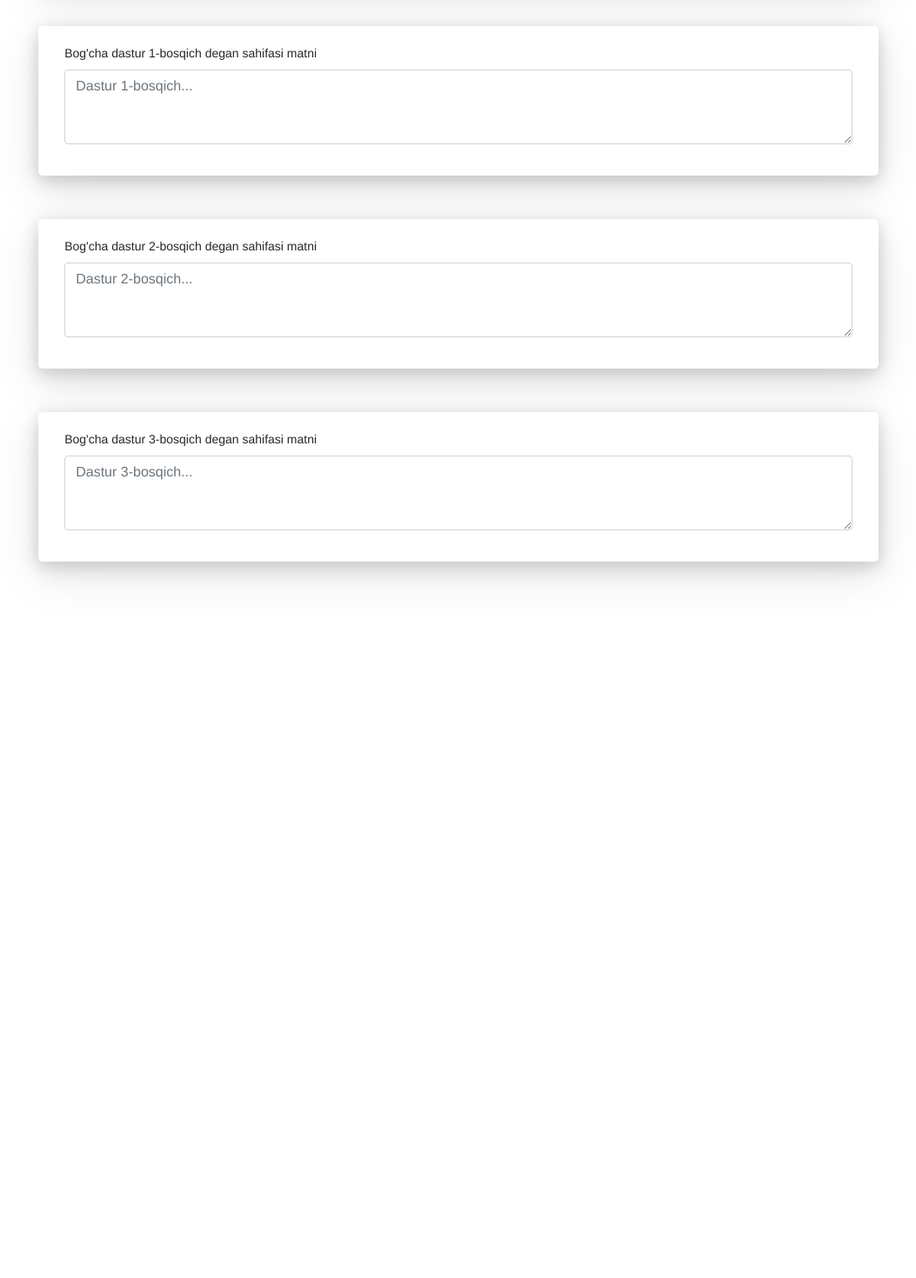
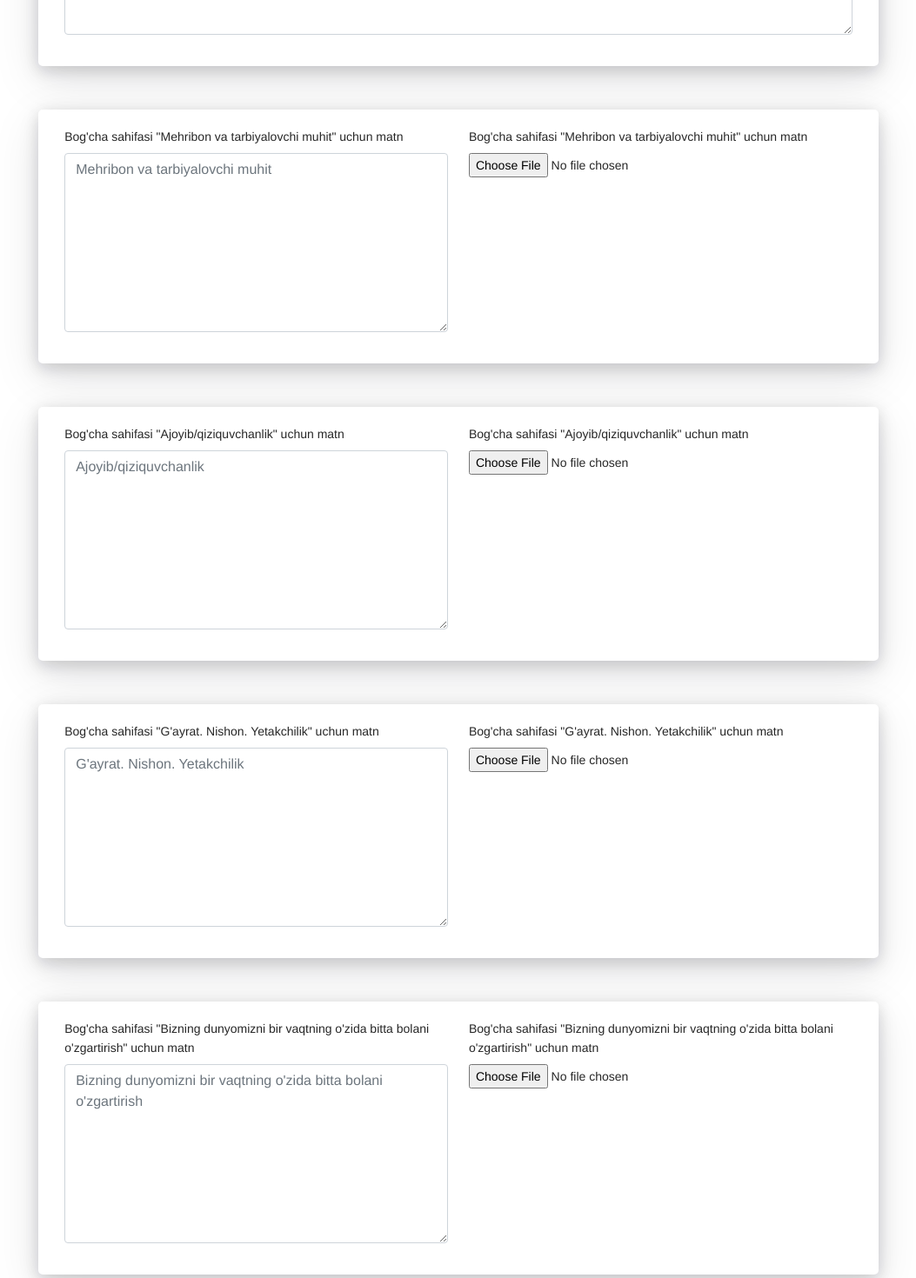
Before and after one commit to Rahmonbek/bogcha, a React (Create React App) app: page /educator in a window 1280 px wide. Shown: the part 1220-2690 px from the top of the page at 87% size, without its empty margins (220-1273 px from the left). Before the commit the page ends 1955 px from the top, so only its background shows below. Built offline with nearby package versions, Linux system fonts and the light colour scheme; no server answers.

Commit message:
dasdsa
dasdsa

```diff
--- a/src/pages/Cabinet.js
+++ b/src/pages/Cabinet.js
@@ -36,15 +36,21 @@ export default class Cabinet extends Component {
     logo: null,
     ourHistory: "",
     whyUs: "",
-params:null,
+    params: null,
+    posttext1: "",
+    postimage1: null,
+    posttext2: "",
+    postimage2: null,
+    posttext3: "",
+    postimage3: null,
+    posttext4: "",
+    postimage4: null,
   };
   getKinderGarden = () => {
-    getKg().then((res) => {
-// console.log([Number(res.data.params[0]),Number(res.data.params[1])])
+    getKg()
+      .then((res) => {
         this.setState({
-
-        params:[Number(res.data.params[0]),Number(res.data.params[1])],
-
+          params: [Number(res.data.params[0]), Number(res.data.params[1])],
           KG: res.data,
           email: res.data.email,
           name: res.data.name,
@@ -86,9 +92,16 @@ params:null,
       program3: this.state.dastur3,
       our_history: this.state.ourHistory,
       why_us: this.state.whyUs,
-    params:this.state.params
+      params: this.state.params,
+      posttext1: this.state.post_text1,
+      postimage1: this.state.post_image1,
+      posttext2: this.state.post_text2,
+      postimage2: this.state.post_image2,
+      posttext3: this.state.post_text3,
+      postimage3: this.state.post_image3,
+      posttext4: this.state.post_text4,
+      postimage4: this.state.post_image4,
     };
-    console.log(data);
     editKg(data)
       .then((res) => {
         console.log(res.data);
@@ -146,50 +159,72 @@ params:null,
   };
   onMapClick = (e) => {
     var coords = e.get("coords");
-
     this.setState({
       params: coords,
     });
+  };
+  onPosttext1 = (e) => {
+    this.setState({ posttext1: e.target.value });
+  };
+  onPostimage1 = (e) => {
+    this.setState({ postimage1: e.target.files[0] });
+  };
+  onPosttext2 = (e) => {
+    this.setState({ posttext2: e.target.value });
+  };
+  onPostimage2 = (e) => {
+    this.setState({ postimage2: e.target.files[0] });
+  };
+  onPosttext3 = (e) => {
+    this.setState({ posttext3: e.target.value });
+  };
+  onPostimage3 = (e) => {
+    this.setState({ postimage3: e.target.files[0] });
+  };
+  onPosttext4 = (e) => {
+    this.setState({ posttext4: e.target.value });
+  };
+  onPostimage4 = (e) => {
+    this.setState({ postimage4: e.target.files[0] });
   };
   render() {
     return (
       <div style={{ padding: "3%", width: "100%" }}>
         <div className={styles.formAdmin}>
-
           <YMaps>
             <Map
               onClick={this.onMapClick}
               width="100%"
               height="65vh"
               defaultState={{
-                      center: this.state.params!=null?this.state.params:[41.79478951067519, 64.27236652149892],
+                center:
+                  this.state.params != null
+                    ? this.state.params
+                    : [41.79478951067519, 64.27236652149892],
 
                 zoom: 6,
               }}
             >
               {
-
                 <Clusterer
                   options={{
                     preset: "islands#invertedVioletClusterIcons",
                     groupByCoordinates: false,
                   }}
                 >
-
-
                   <Placemark
                     key={0}
                     geometry={
-                            this.state.params!=null?this.state.params:[41.79478951067519, 64.27236652149892]
+                      this.state.params != null
+                        ? this.state.params
+                        : [41.79478951067519, 64.27236652149892]
                     }
                     properties={{
                       balloonContent: "Bog'cha binosi",
                     }}
                   />
-
                 </Clusterer>
               }
-
 
               <GeolocationControl options={{ float: "left" }} />
               <TypeSelector options={{ float: "right" }} />
@@ -198,11 +233,9 @@ params:null,
               <ZoomControl options={{ float: "left" }} />
             </Map>
           </YMaps>
-
         </div>
 
         <Container>
-
           <Form>
             <div className={styles.formAdmin}>
               <Row>
@@ -345,7 +378,7 @@ params:null,
                 <Form.Control
                   value={this.state.whyUs}
                   onChange={this.onWhyus}
-                  rows={3}
+                  rows={5}
                   as="textarea"
                   placeholder="Nima uchun biz..."
                 />
@@ -359,11 +392,139 @@ params:null,
                 <Form.Control
                   value={this.state.ourHistory}
                   onChange={this.onOurhistory}
-                  rows={3}
+                  rows={5}
                   as="textarea"
                   placeholder="Bizning tarix..."
                 />
               </Form.Group>
+            </div>
+            <div className={styles.formAdmin}>
+              <Row>
+                <Col>
+                  <Form.Group className="mb-3" style={{ marginBottom: "20px" }}>
+                    <Form.Label>
+                      Bog'cha sahifasi "Mehribon va tarbiyalovchi muhit" uchun
+                      matn
+                    </Form.Label>
+                    <Form.Control
+                      value={this.state.posttext1}
+                      onChange={this.onPosttext1}
+                      rows={8}
+                      as="textarea"
+                      placeholder="Mehribon va tarbiyalovchi muhit"
+                    />
+                  </Form.Group>
+                </Col>
+                <Col>
+                  <Form.Group controlId="formFile" className="mb-3">
+                    <Form.Label>
+                      Bog'cha sahifasi "Mehribon va tarbiyalovchi muhit" uchun
+                      matn
+                    </Form.Label>
+                    <br />
+                    <Form.Control
+                      type="file"
+                      accept="image/*"
+                      onChange={this.onPostimage1}
+                    />
+                  </Form.Group>
+                </Col>
+              </Row>
+            </div>
+            <div className={styles.formAdmin}>
+              <Row>
+                <Col>
+                  <Form.Group className="mb-3" style={{ marginBottom: "20px" }}>
+                    <Form.Label>
+                      Bog'cha sahifasi "Ajoyib/qiziquvchanlik" uchun matn
+                    </Form.Label>
+                    <Form.Control
+                      value={this.state.posttext2}
+                      onChange={this.onPosttext2}
+                      rows={8}
+                      as="textarea"
+                      placeholder="Ajoyib/qiziquvchanlik"
+                    />
+                  </Form.Group>
+                </Col>
+                <Col>
+                  <Form.Group controlId="formFile" className="mb-3">
+                    <Form.Label>
+                      Bog'cha sahifasi "Ajoyib/qiziquvchanlik" uchun matn
+                    </Form.Label>
+                    <br />
+                    <Form.Control
+                      type="file"
+                      accept="image/*"
+                      onChange={this.onPostimage2}
+                    />
+                  </Form.Group>
+                </Col>
+              </Row>
+            </div>
+            <div className={styles.formAdmin}>
+              <Row>
+                <Col>
+                  <Form.Group className="mb-3" style={{ marginBottom: "20px" }}>
+                    <Form.Label>
+                      Bog'cha sahifasi "G'ayrat. Nishon. Yetakchilik" uchun matn
+                    </Form.Label>
+                    <Form.Control
+                      value={this.state.posttext3}
+                      onChange={this.onPosttext3}
+                      rows={8}
+                      as="textarea"
+                      placeholder="G'ayrat. Nishon. Yetakchilik"
+                    />
+                  </Form.Group>
+                </Col>
+                <Col>
+                  <Form.Group controlId="formFile" className="mb-3">
+                    <Form.Label>
+                      Bog'cha sahifasi "G'ayrat. Nishon. Yetakchilik" uchun matn
+                    </Form.Label>
+                    <br />
+                    <Form.Control
+                      type="file"
+                      accept="image/*"
+                      onChange={this.onPostimage3}
+                    />
+                  </Form.Group>
+                </Col>
+              </Row>
+            </div>
+            <div className={styles.formAdmin}>
+              <Row>
+                <Col>
+                  <Form.Group className="mb-3" style={{ marginBottom: "20px" }}>
+                    <Form.Label>
+                      Bog'cha sahifasi "Bizning dunyomizni bir vaqtning o'zida
+                      bitta bolani o'zgartirish" uchun matn
+                    </Form.Label>
+                    <Form.Control
+                      value={this.state.posttext4}
+                      onChange={this.onPosttext4}
+                      rows={8}
+                      as="textarea"
+                      placeholder="Bizning dunyomizni bir vaqtning o'zida bitta bolani o'zgartirish"
+                    />
+                  </Form.Group>
+                </Col>
+                <Col>
+                  <Form.Group controlId="formFile" className="mb-3">
+                    <Form.Label>
+                      Bog'cha sahifasi "Bizning dunyomizni bir vaqtning o'zida
+                      bitta bolani o'zgartirish" uchun matn
+                    </Form.Label>
+                    <br />
+                    <Form.Control
+                      type="file"
+                      accept="image/*"
+                      onChange={this.onPostimage4}
+                    />
+                  </Form.Group>
+                </Col>
+              </Row>
             </div>
             <div className={styles.formAdmin}>
               <Form.Group className="mb-3" style={{ marginBottom: "20px" }}>
@@ -373,7 +534,7 @@ params:null,
                 <Form.Control
                   value={this.state.dastur1}
                   onChange={this.onDastur1}
-                  rows={3}
+                  rows={5}
                   as="textarea"
                   placeholder="Dastur 1-bosqich..."
                 />
@@ -387,7 +548,7 @@ params:null,
                 <Form.Control
                   value={this.state.dastur2}
                   onChange={this.onDastur2}
-                  rows={3}
+                  rows={5}
                   as="textarea"
                   placeholder="Dastur 2-bosqich..."
                 />
@@ -401,7 +562,7 @@ params:null,
                 <Form.Control
                   value={this.state.dastur3}
                   onChange={this.onDastur3}
-                  rows={3}
+                  rows={5}
                   as="textarea"
                   placeholder="Dastur 3-bosqich..."
                 />
@@ -409,7 +570,13 @@ params:null,
             </div>
           </Form>
           <Button
-            style={{ position: "fixed", right: "0", bottom: "0px" }}
+            style={{
+              position: "fixed",
+              right: "0",
+              bottom: "50px",
+              paddingLeft: "30px",
+              paddingRight: "30px",
+            }}
             onClick={this.editKinderGarden}
           >
             Saqlash
```
Lines whose indentation alone changed are shown as unchanged.
